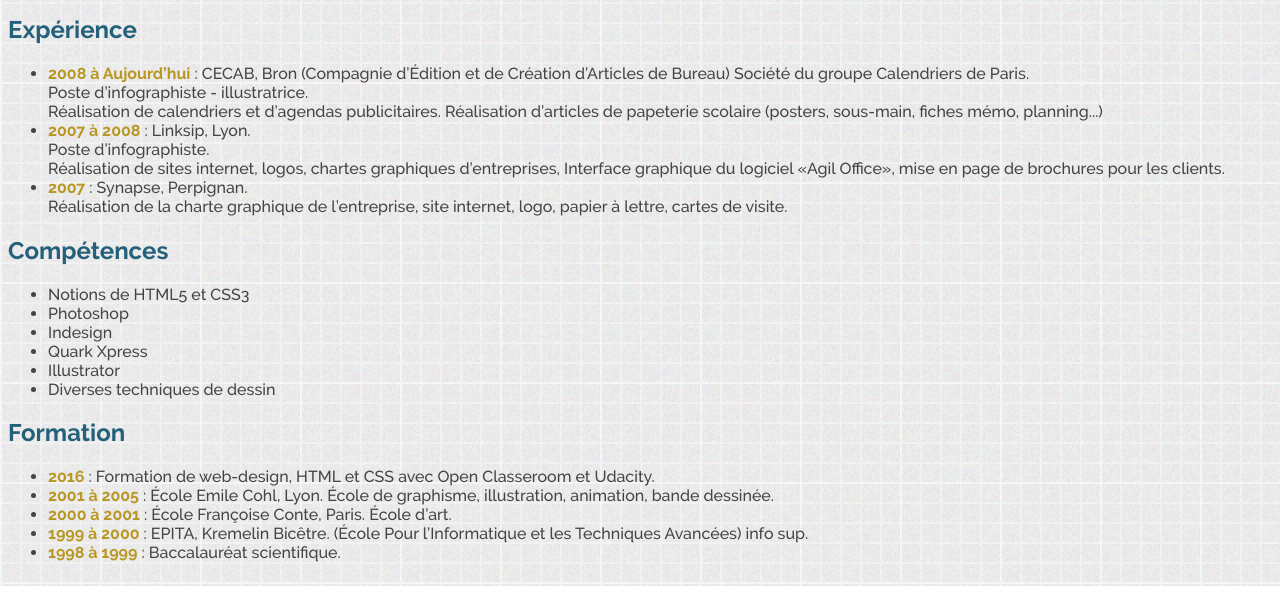
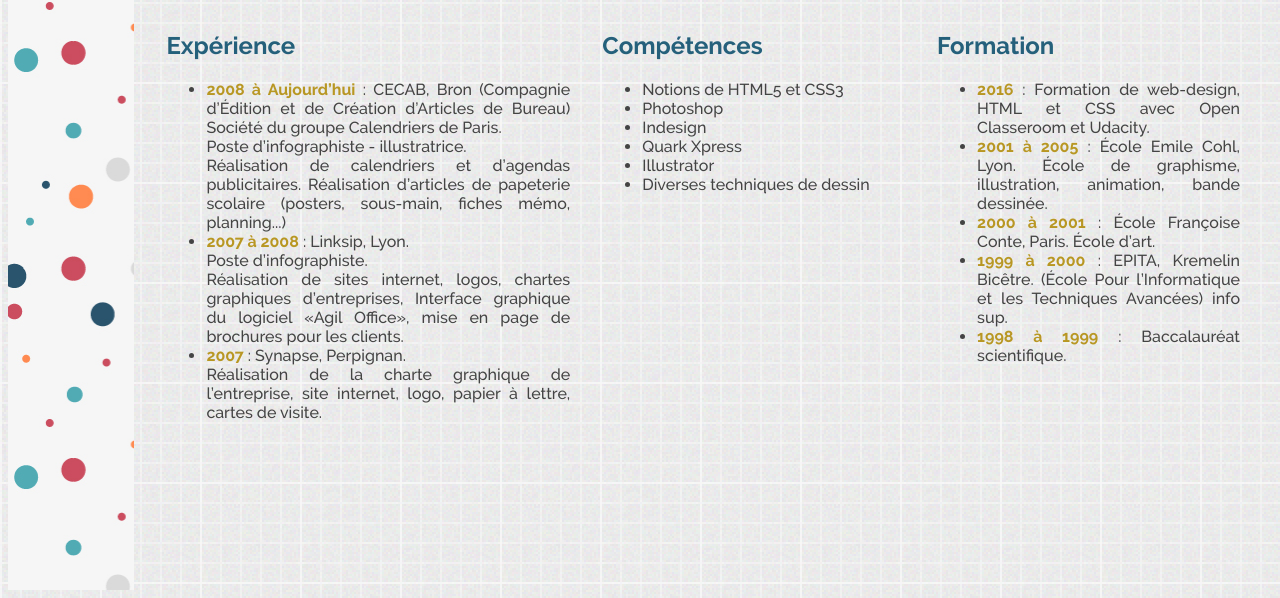
Before and after one commit to tamise/my_resume, a plain HTML site: page index.html in a window 1280 px wide. Shown: the part 218-816 px from the top of the page. Drawn offline with Linux system fonts and the light colour scheme.

Commit message:
changing the structure of the page : display columns and add a lisere

```diff
--- a/cv.css
+++ b/cv.css
@@ -53,3 +53,38 @@ li {
 a:hover #portrait {
 	transform: scale(1);
 }
+
+/* --------------------------------- structure de base ------------------------------- */
+
+#lisere{
+	width: 10%;
+	height: 800px;
+	background: url(images/pois.jpg);
+}
+
+#page {
+	width: 90%;
+}
+
+
+#sec_container {
+	display: flex;
+}
+
+#experience {
+	width: 40%;
+	padding-left: 2em;
+	padding-right: 1em;
+}
+
+#competences {
+	width: 30%;
+	padding-left: 1em;
+	padding-right: 1em;
+}
+
+#formation {
+	width: 30%;
+	padding-left: 1em;
+	padding-right: 2em;
+}
```
